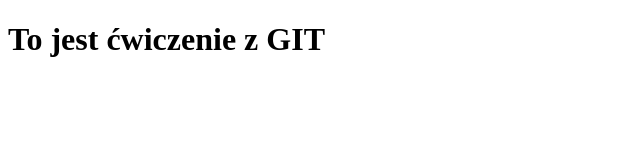
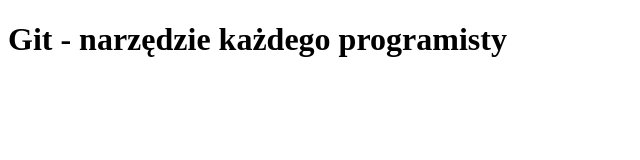
Before and after one commit to oldeyk/gitcw, a plain HTML site: page index.html in a window 1280 px wide. Shown: the whole page, without its empty margins (0-640 px from the left). Drawn offline with Linux system fonts and the light colour scheme.

Commit message:
zmiana nagłówka

```diff
--- a/index.html
+++ b/index.html
@@ -5,6 +5,6 @@
     <title>Ćwiczenie</title>
 </head>
 <body>
-    <h1> To jest ćwiczenie z GIT</h1>
+    <h1>Git - narzędzie każdego programisty</h1>
 </body>
 </html>
```
